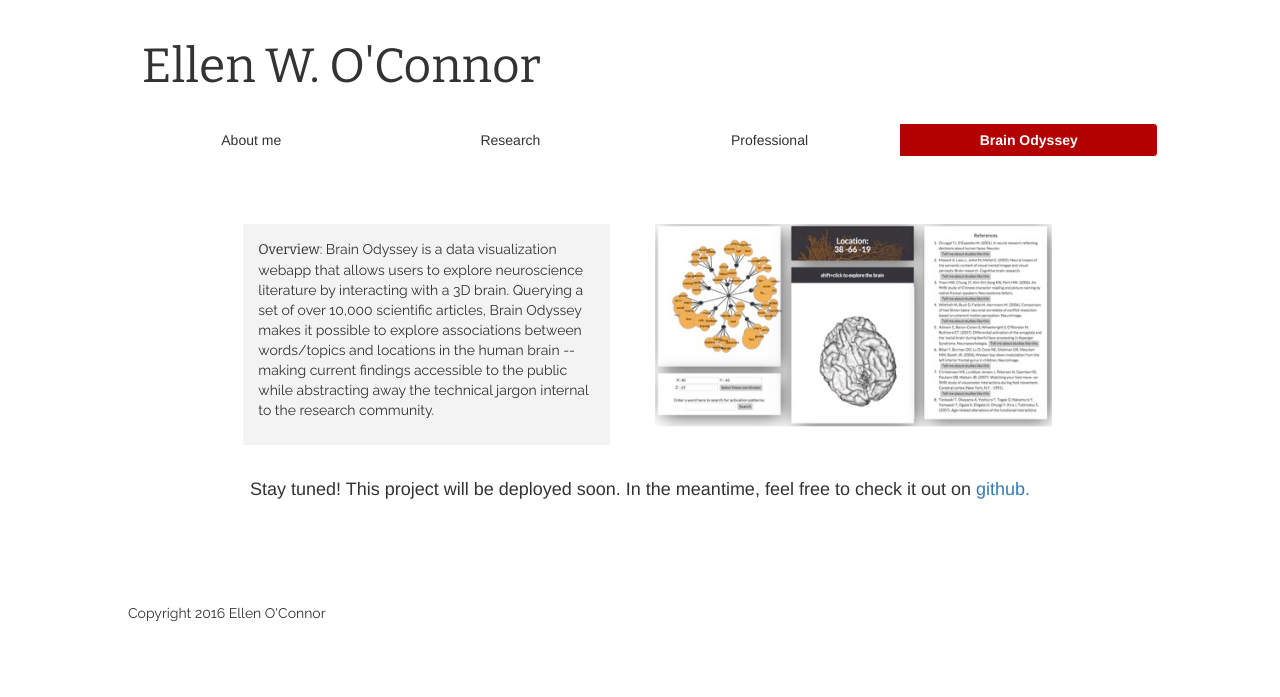
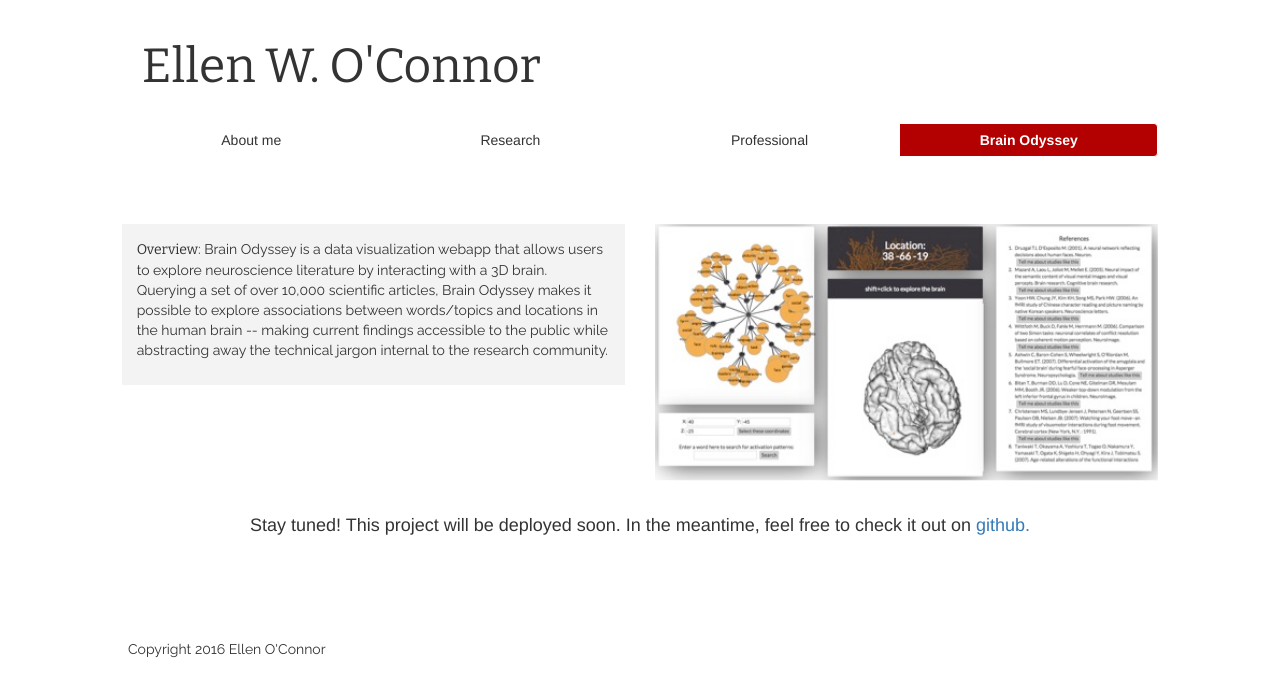
Before and after one commit to ellenwoconnor/personal-site, a Flask app: page /odyssey in a window 1280 px wide. Shown: the top 697 px of the page. Run offline with Flask 2, Linux system fonts and the light colour scheme; some libraries are stand-ins or nearby versions; some web fonts are replaced.

Commit message:
Fix responsiveness

```diff
--- a/static/styles.css
+++ b/static/styles.css
@@ -57,6 +57,15 @@ h4 {
   text-align: center;
 }
 
+a {
+  font-family: "Helvetica Neue", Helvetica, Arial, sans-serif;
+}
+
+img {
+  width: 100%;
+  height: auto;
+}
+
 .emphasis-item {
   font-family: 'Bitter';
   font-weight: 400;
@@ -77,10 +86,6 @@ h4 {
   margin: 0 15px;
 }
 
-a {
-  font-family: "Helvetica Neue", Helvetica, Arial, sans-serif;
-}
-
 #about {
   background-image: url('purkinje2.jpg');
 }
@@ -98,3 +103,7 @@ a {
   font-size: 48px;
   padding: 20px;
 }
+
+.no-margin {
+  margin: 0;
+}
--- a/templates/about.html
+++ b/templates/about.html
@@ -6,7 +6,7 @@
 <div class='purkinje-image'>
   <div class='col-xs-10 col-xs-offset-1 page-content'>
     <div class='row'>
-      <div class='col-xs-5 col-xs-offset-1'>
+      <div class='col-xs-10 col-xs-offset-1 col-md-5 col-md-offset-1'>
         <p>
          I am a linguist and software engineer who recently received my PhD in Linguistics from the University of Southern California. I currently work at GoDaddy in San Francisco, CA.
         </p>
@@ -17,7 +17,7 @@
          When I am not working, I am eternally searching for the perfect chocolate chip cookie recipe (current favorites <a href='http://www.ambitiouskitchen.com/2012/09/nutella-stuffed-brown-butter-sea-salt-chocolate-chip-cookies-my-favorite-cookie-ever/'>here</a> and <a href='http://www.cookingactress.com/2012/10/the-new-york-times-best-chocolate-chip.html'>here</a>) and puzzling over which font to choose. I'm a big fan of board games and an even bigger fan of true-story survival movies.
         </p>
       </div>
-      <div class='col-xs-5'>
+      <div class='col-xs-10 col-xs-offset-1 col-md-5 col-md-offset-0'>
         <img src='/static/ellenpic1.jpg'>
       </div>
     </div>
--- a/templates/odyssey.html
+++ b/templates/odyssey.html
@@ -4,17 +4,17 @@
 
 {% block content %}
 
-  <div class='col-xs-10 col-md-4 col-xs-offset-2'>
-    <div class='overview-container'>
+  <div class='col-xs-10 col-md-5 col-xs-offset-1'>
+    <div class='overview-container no-margin'>
       <p>
         <span class='emphasis-item'>Overview</span>: Brain Odyssey is a data visualization webapp that allows users to explore neuroscience literature by interacting with a 3D brain. Querying a set of over 10,000 scientific articles, Brain Odyssey makes it possible to explore associations between words/topics and locations in the human brain -- making current findings accessible to the public while abstracting away the technical jargon internal to the research community.
       </p>
     </div>
   </div>
 
-  <img class='col-xs-10 col-xs-offset-2 col-md-4 col-md-offset-0' src='/static/odyssey.jpg'/>
+  <img class='col-xs-10 col-xs-offset-1 col-md-5 col-md-offset-0' src='/static/odyssey.jpg'/>
 
-  <div class='col-xs-8 col-xs-offset-2'>
+  <div class='col-xs-10 col-xs-offset-1'>
         <h4>Stay tuned! This project will be deployed soon. In the meantime, feel free to check it out on <a href='https://github.com/ellenwoconnor/BrainOdyssey'>github.</a></h4>
   </div>
 
```
Also changed, not shown: templates/resume.html (+4 -4 lines).
